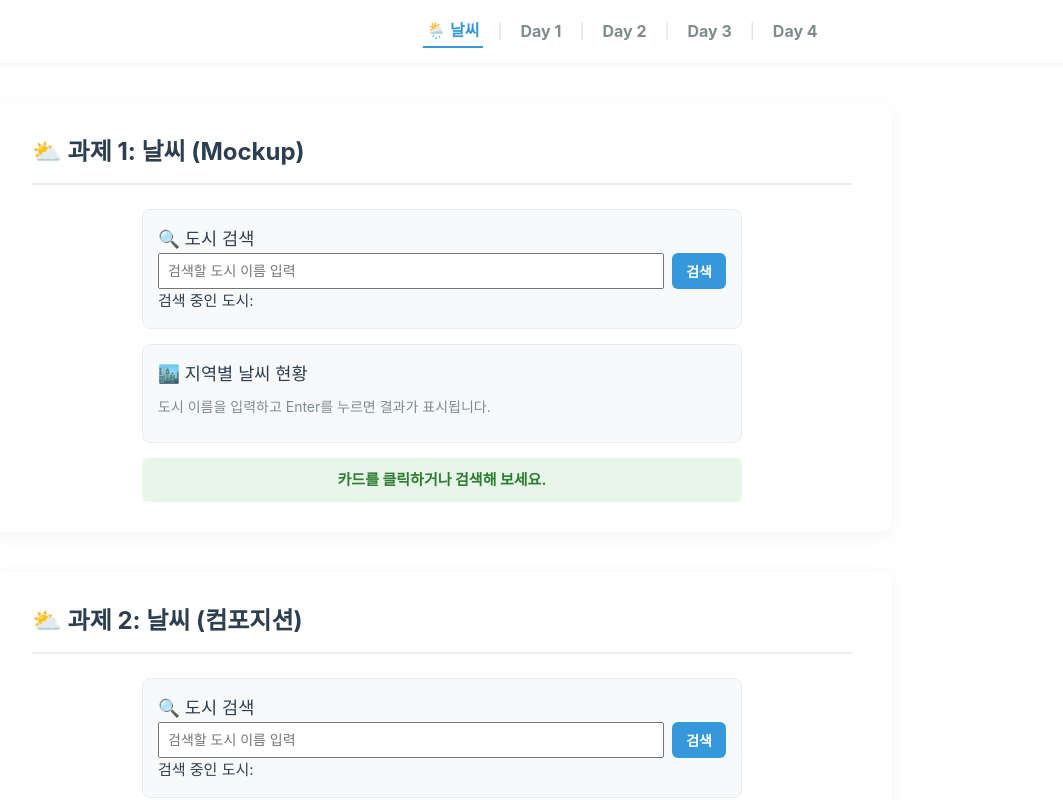
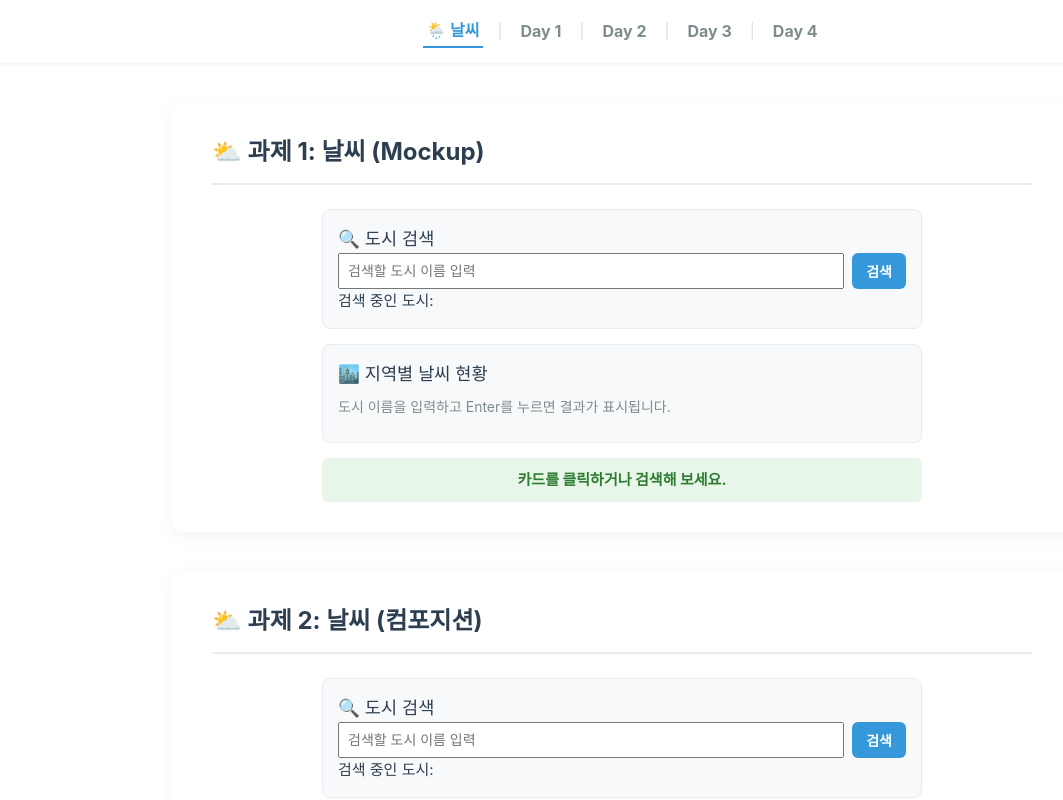
Before and after one commit to mingyukang5420/skala-vue, a Vue app: page / in a window 1280 px wide. Shown: the top 800 px of the page, without its empty margins (18-1081 px from the left). Built offline with nearby package versions, Linux system fonts and the light colour scheme.

Commit message:
style: center app container horizontally

```diff
--- a/src/assets/exercise.css
+++ b/src/assets/exercise.css
@@ -1,7 +1,8 @@
 /* 1. 전체 최외곽 컨테이너 레벨 정의 */
 .app-container {
   max-width: 900px;
-  margin: 40px 10px 40px 10px;
+  width: calc(100% - 20px);
+  margin: 40px auto;
   padding: 30px 40px;
   background-color: #ffffff;
   border-radius: 12px;
```
